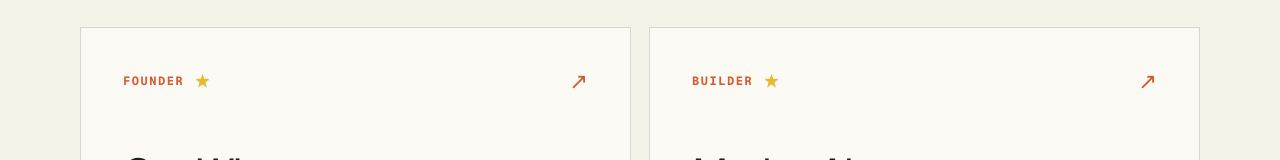
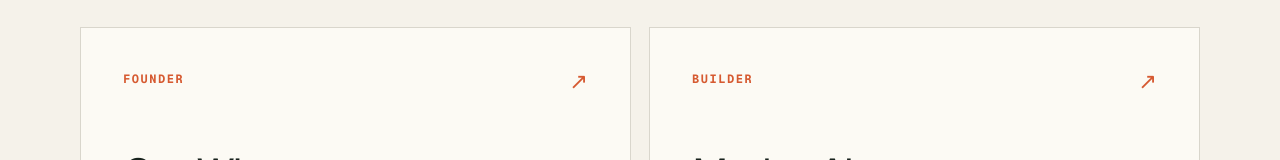
Before and after one commit to apcolon/PersonalWebsite, a Next.js app: page /projects in a window 1280 px wide. Shown: the part 549-709 px from the top of the page. Built offline with nearby package versions, Linux system fonts and the light colour scheme.

Commit message:
Remove project standout stars

```diff
--- a/src/app/globals.css
+++ b/src/app/globals.css
@@ -84,8 +84,6 @@ main { min-height: calc(100vh - 170px); }
 .project-card { min-height: 390px; display: flex; flex-direction: column; border: 1px solid var(--line); background: var(--surface); padding: clamp(25px, 4vw, 42px); transition: transform 180ms ease, box-shadow 180ms ease; }
 .project-card:hover { transform: translateY(-4px); box-shadow: 0 20px 50px rgba(34, 45, 39, 0.08); }
 .project-card-top { display: flex; justify-content: space-between; }
-.project-card-label, .project-title-label { display: flex; align-items: center; gap: 10px; }
-.standout-star { color: #e8b928; font-size: 1.15rem; line-height: 1; filter: drop-shadow(0 1px 0 rgba(98, 70, 0, .18)); }
 .project-arrow { color: var(--accent); font-size: 1.4rem; line-height: 1; transition: transform 160ms ease; }
 .project-arrow:hover { transform: translate(3px, -3px); }
 .project-card h3 { margin: 50px 0 15px; font-size: clamp(1.8rem, 4vw, 2.6rem); letter-spacing: -0.05em; }
--- a/src/app/projects/[slug]/page.tsx
+++ b/src/app/projects/[slug]/page.tsx
@@ -27,14 +27,7 @@ export default async function ProjectPage({ params }: ProjectPageProps) {
       <Link className="back-link" href="/projects">← All projects</Link>
       <header className="project-hero">
         <div>
-          <div className="project-title-label">
-            <p className="eyebrow">{project.role} · {project.date}</p>
-            {project.standout && (
-              <span className="standout-star" title="A standout project I especially enjoyed" aria-label="Standout project">
-                ★
-              </span>
-            )}
-          </div>
+          <p className="eyebrow">{project.role} · {project.date}</p>
           <h1>{project.title}</h1>
         </div>
         <p>{project.description}</p>
--- a/src/components/project-card.tsx
+++ b/src/components/project-card.tsx
@@ -5,14 +5,7 @@ export function ProjectCard({ project }: { project: Project }) {
   return (
     <article className="project-card">
       <div className="project-card-top">
-        <div className="project-card-label">
-          <p className="eyebrow">{project.role}</p>
-          {project.standout && (
-            <span className="standout-star" title="A standout project I especially enjoyed" aria-label="Standout project">
-              ★
-            </span>
-          )}
-        </div>
+        <p className="eyebrow">{project.role}</p>
         <Link
           className="project-arrow"
           href={`/projects/${project.slug}`}
--- a/src/data/projects.ts
+++ b/src/data/projects.ts
@@ -12,7 +12,6 @@ export type Project = {
   videoUrl?: string;
   videoPoster?: string;
   featured?: boolean;
-  standout?: boolean;
 };
 
 export const projects: Project[] = [
@@ -34,7 +33,6 @@ export const projects: Project[] = [
     liveUrl: "https://trycartwise.com/home/",
     liveCta: "Check the live product out!",
     featured: true,
-    standout: true,
   },
   {
     slug: "modus-ai",
@@ -55,7 +53,6 @@ export const projects: Project[] = [
     videoUrl: "/videos/modus-ai-demo.mp4",
     videoPoster: "/images/modus-ai-poster.jpg",
     featured: true,
-    standout: true,
   },
   {
     slug: "nomad",
@@ -72,7 +69,6 @@ export const projects: Project[] = [
       "Developed against a Django backend backed by PostgreSQL",
     ],
     technologies: ["React Native", "Django", "PostgreSQL", "Authentication"],
-    standout: true,
   },
   {
     slug: "pacos-puppy-problem",
@@ -89,7 +85,6 @@ export const projects: Project[] = [
       "Used AUROC, early stopping, confusion matrices, and controlled fine-tuning experiments",
     ],
     technologies: ["Python", "PyTorch", "CNNs", "Vision Transformers"],
-    standout: true,
   },
   {
     slug: "insta485",
```
